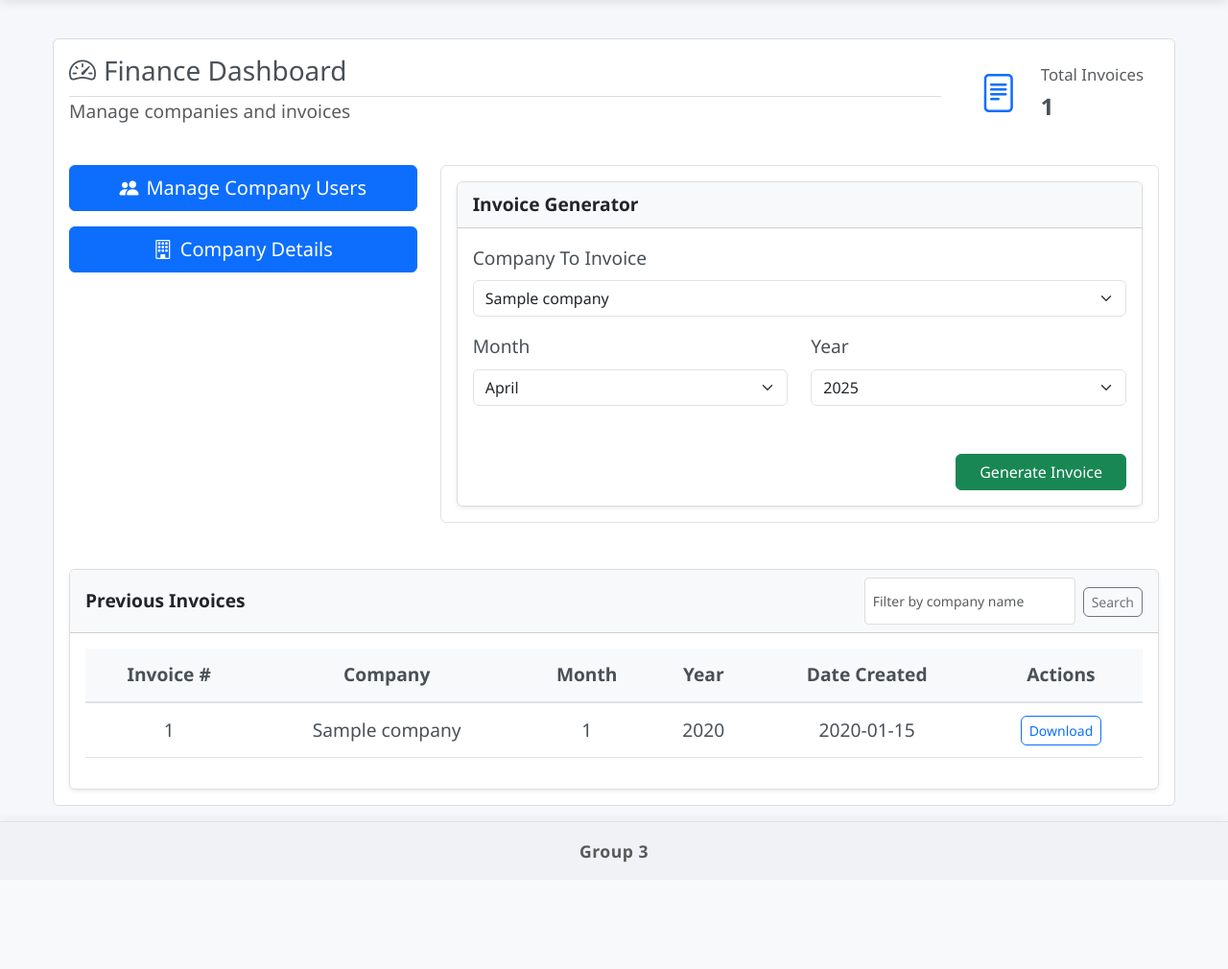
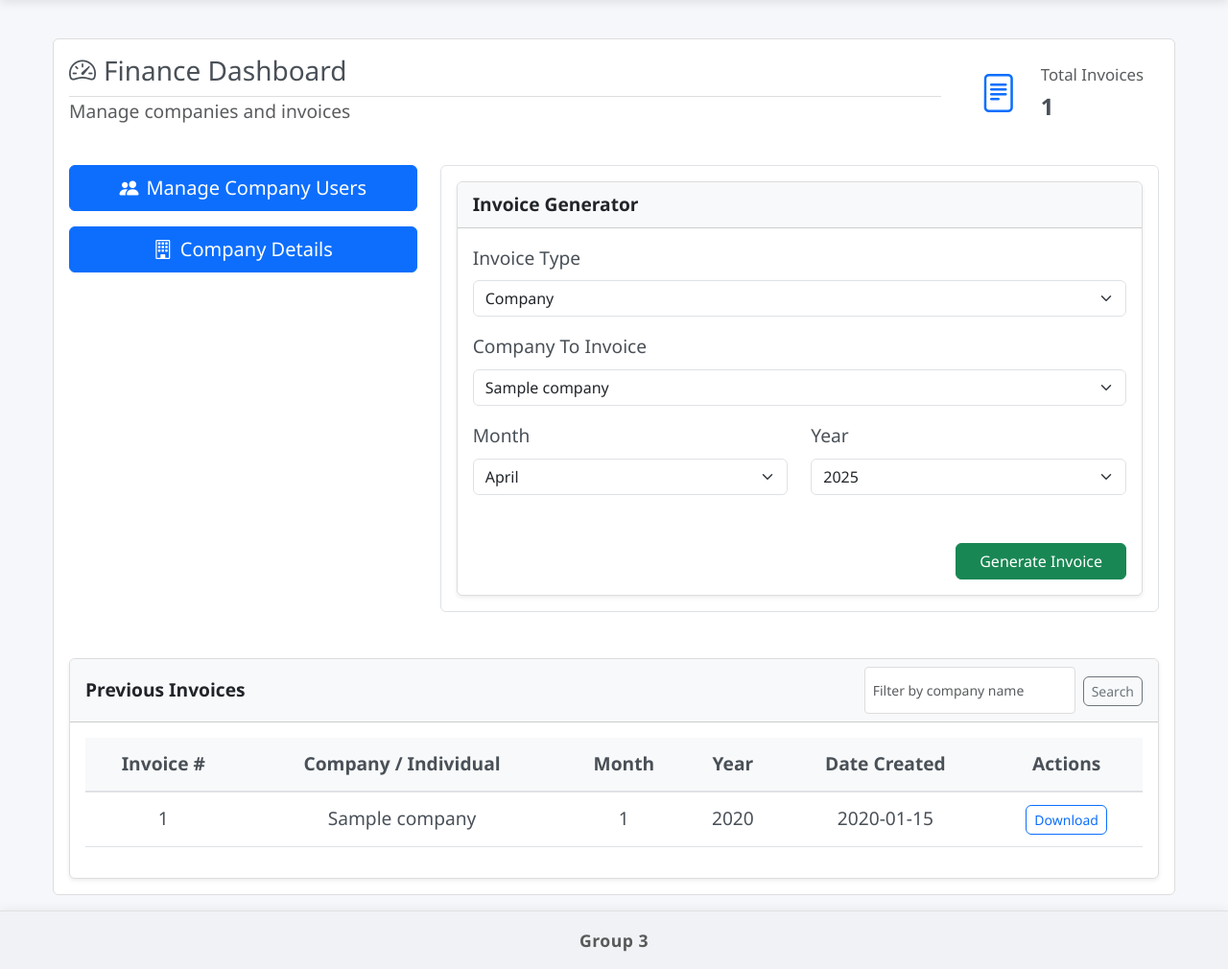
Before and after one commit to charclayt/headlights, a Django app: page /app/finance/ in a window 1280 px wide. Shown: the part 63-1073 px from the top of the page at 96% size. Before the commit the page ends 962 px from the top, so only its background shows below. Run offline with Django 5.2, Linux system fonts and the light colour scheme; a user stored in the database is signed in; tables that the repository leaves empty hold one stand-in row (values such as "Sample post"); some libraries are stand-ins or nearby versions.

Commit message:
feat: allow individuals as well as companies for invoices

```diff
--- a/myapp/models.py
+++ b/myapp/models.py
@@ -328,12 +328,13 @@ class UserProfile(models.Model):
 
 class FinanceReport(models.Model):
     finance_report_id = models.AutoField(db_column='FinanceReportID', primary_key=True)
-    company_id = models.ForeignKey(Company, models.PROTECT, db_column='CompanyID', blank=False, null=False)
-    user_id = models.ForeignKey(UserProfile, models.PROTECT, db_column='UserID', blank=True, null=True)
+    company_id = models.ForeignKey(Company, models.PROTECT, db_column='CompanyID', blank=True, null=True)
+    user_profile_id = models.ForeignKey(UserProfile, models.PROTECT, db_column='UserProfileID', blank=True, null=True, related_name='reports_as_subject')
     year = models.IntegerField(db_column='Year', blank=True, null=True)
     month = models.IntegerField(db_column='Month', blank=True, null=True)
     cost_incurred = models.FloatField(db_column='CostIncurred', blank=True, null=True)
     generated_invoice = models.CharField(db_column='GeneratedInvoice', max_length=255, blank=True, null=True)
+    user_id = models.ForeignKey(UserProfile, models.PROTECT, db_column='CreatedBy', blank=True, null=True, related_name='reports_created')
     created_at = models.DateTimeField(db_column='CreatedAt', blank=False, null=False)
 
     class Meta:
--- a/myapp/urls.py
+++ b/myapp/urls.py
@@ -7,7 +7,7 @@ from myapp.views.CustomerDashBoardView import CustomerDashboardView, ClaimUpload
 from myapp.views.IndexView import IndexView
 from myapp.views.MLDashboardView import MLDashboardView, UploadModelView
 from myapp.views.AccountManagementView import AccountCreationView, AccountContactDetailsView
-from myapp.views.FinanceDashboardViews import FinanceDashboardView, CompanyDetailsView, CompanyManageEmployeesView, download_invoice
+from myapp.views.FinanceDashboardViews import FinanceDashboardView, CompanyDetailsView, CompanyManageEmployeesView, download_invoice, load_entity_field
 
 
 urlpatterns = [
@@ -31,6 +31,7 @@ urlpatterns = [
     path("finance/company-details/", CompanyDetailsView.as_view(), name="company_details"),
     path("finance/manage-employees/", CompanyManageEmployeesView.as_view(), name="company_manage_employees"),
     path("finance/invoice-download/<int:invoice_id>/", download_invoice, name="invoice_download"),
+    path("ajax/load-entity-field/", load_entity_field, name="load_entity_field"),
 
     # ML-related API endpoints
     path("api/upload-model/", UploadModelView.as_view(), name="upload_model"),
--- a/myapp/views/FinanceDashboardViews.py
+++ b/myapp/views/FinanceDashboardViews.py
@@ -22,8 +22,19 @@ from myapp.utility.SimpleResults import SimpleResult
 logger = logging.getLogger(__name__)
 
 class InvoiceForm(forms.Form):
-    company = forms.ChoiceField(
-        label="Company To Invoice",
+    INVOICE_TYPE_CHOICES = [
+        ('company', 'Company'),
+        ('individual', 'Individual'),
+    ]
+
+    invoice_type = forms.ChoiceField(
+        label="Invoice Type",
+        required=True,
+        choices=INVOICE_TYPE_CHOICES
+    )
+
+    entity = forms.ChoiceField(
+        label="Company/Individual",
         required=True
     )
 
@@ -45,9 +56,17 @@ class InvoiceForm(forms.Form):
 
         now = datetime.now()
 
-        self.fields['company'].choices = [
-            (company.company_id, company.name) for company in Company.objects.all()
-        ]
+        invoice_type = self.data.get('invoice_type') or self.initial.get('invoice_type') or 'company'
+
+        if invoice_type == 'individual':
+            self.fields['entity'].choices = [
+                (profile.user_profile_id, profile.auth_id.get_full_name() or profile.auth_id.username)
+                for profile in UserProfile.objects.filter(company_id__isnull=True).select_related('auth_id')
+            ]
+        else:
+            self.fields['entity'].choices = [
+                (company.company_id, company.name) for company in Company.objects.all()
+            ]
 
         self.fields['month'].initial = now.month
         self.fields['year'].initial = now.year
@@ -89,48 +108,74 @@ class FinanceDashboardView(View):
         current_user = get_object_or_404(UserProfile, auth_id = self.request.user.id)
 
         if uploaded_invoice_form.is_valid():
-            company = uploaded_invoice_form.cleaned_data['company']
+            invoice_type = uploaded_invoice_form.cleaned_data['invoice_type']
+            entity_id = uploaded_invoice_form.cleaned_data['entity']
             month = uploaded_invoice_form.cleaned_data['month']
             year = uploaded_invoice_form.cleaned_data['year']
 
             try:
-                generate_invoice(company, month, year, current_user)
+                generate_invoice(invoice_type, entity_id, month, year, current_user)
             except Exception:
-                logger.error(f"An exception occurred while trying to create the invoice for {company}: {traceback.format_exc()}")
-                return HttpResponse(content=f"An exception occurred while trying to create the invoice for {company}, please try again later.", status=500)
+                logger.error(f"An exception occurred while trying to create the invoice for {entity_id}: {traceback.format_exc()}")
+                return HttpResponse(content=f"An exception occurred while trying to create the invoice for {entity_id}, please try again later.", status=500)
 
         else:
             return HttpResponse("Invalid invoice generation submission", status=400)
 
         return redirect("finance_dashboard")
 
-def generate_invoice(company, month, year, user):
-    company_obj = Company.objects.filter(company_id=company).first()
-    company_users = UserProfile.objects.filter(company_id=company)
+def generate_invoice(invoice_type, entity_id, month, year, user):
+    if invoice_type == "company":
+        company_obj = Company.objects.filter(company_id=entity_id).first()
+        company_users = UserProfile.objects.filter(company_id=entity_id)
 
-    total_cost = UploadedRecord.objects.filter(
-        user_id__in=company_users,
-        upload_date__year=year,
-        upload_date__month=month
+        total_cost = UploadedRecord.objects.filter(
+            user_id__in=company_users,
+            upload_date__year=year,
+            upload_date__month=month
+            ).aggregate(
+                total=Sum(F('model_id__price_per_prediction'))
+            )['total'] or 0
+
+        # Placeholder invoice text, this could be formatted for printing as a proper invoice.
+        invoice_text = f"Company: {company_obj.name}, (MONTH,YEAR): {(month, year)} costing {total_cost}."
+
+        report = FinanceReport.objects.create(
+            company_id=company_obj,
+            year=year,
+            month=month,
+            cost_incurred=total_cost,
+            generated_invoice=invoice_text,
+            user_id=user,
+            created_at=timezone.now()
+        )
+    elif invoice_type == 'individual':
+        user_profile = UserProfile.objects.filter(user_profile_id=entity_id, company_id__isnull=True).select_related('auth_id').first()
+
+        if not user_profile:
+            raise ValueError("Invalid individual user selected.")
+
+        total_cost = UploadedRecord.objects.filter(
+            user_id=user_profile,
+            upload_date__year=year,
+            upload_date__month=month
         ).aggregate(
             total=Sum(F('model_id__price_per_prediction'))
         )['total'] or 0
 
-    # Placeholder invoice text, this could be formatted for printing as a proper invoice.
-    invoice_text = f"Company: {company}, (MONTH,YEAR): {(month, year)} costing {total_cost}."
+        invoice_text = f"Individual: {user_profile.auth_id.get_full_name() or user_profile.auth_id.username}, (MONTH,YEAR): {(month, year)} costing {total_cost}."
 
-    report = FinanceReport.objects.create(
-        company_id=company_obj,
-        year=year,
-        month=month,
-        cost_incurred=total_cost,
-        generated_invoice=invoice_text,
-        user_id=user,
-        created_at=timezone.now()
-    )
+        report = FinanceReport.objects.create(
+            user_profile_id=user_profile,
+            year=year,
+            month=month,
+            cost_incurred=total_cost,
+            generated_invoice=invoice_text,
+            user_id=user,
+            created_at=timezone.now()
+        )
 
     return report
-
 
 def download_invoice(request, invoice_id):
     try:
@@ -152,6 +197,18 @@ def download_invoice(request, invoice_id):
         logger.error(f"Failed to download invoice {invoice_id}, error: {traceback.format_exc()}")
         return HttpResponse(content=f"Failed to download invoice {invoice_id}, please try again later.", status=400)
 
+def load_entity_field(request: HttpRequest):
+    invoice_type = request.GET.get("invoice_type", "company")
+    form = InvoiceForm(initial={"invoice_type": invoice_type})
+
+    entity_field = form["entity"]
+    select_html = entity_field.as_widget(attrs={"class": "form-select"})
+    label_text = "Individual To Invoice" if invoice_type == "individual" else "Company To Invoice"
+
+    return JsonResponse({
+        "select_html": select_html,
+        "label": label_text,
+    })
 
 @method_decorator([login_required, permission_required("myapp.view_financereport")], name="dispatch")
 class CompanyDetailsView(View):
--- a/templates/finance.html
+++ b/templates/finance.html
@@ -60,12 +60,25 @@
             <form method="post">
               {% csrf_token %}
               <div class="mb-3">
-                <label for="{{ invoice_form.company.id_for_label }}" class="form-label">Company To Invoice</label>
-                {{ invoice_form.company|add_class:"form-select" }}
-                {% if invoice_form.company.errors %}
-                  <div class="text-danger small">{{ invoice_form.company.errors }}</div>
+                <label for="{{ invoice_form.invoice_type.id_for_label }}" class="form-label">Invoice Type</label>
+                {{ invoice_form.invoice_type|add_class:"form-select" }}
+                {% if invoice_form.invoice_type.errors %}
+                  <div class="text-danger small">{{ invoice_form.invoice_type.errors }}</div>
                 {% endif %}
               </div>
+                <div class="mb-3" id="entity-field-wrapper">
+                  <label for="{{ invoice_form.entity.id_for_label }}" class="form-label" id="entity-label">
+                    {% if invoice_form.data.invoice_type == 'individual' %}
+                      Individual To Invoice
+                    {% else %}
+                      Company To Invoice
+                    {% endif %}
+                  </label>
+                  {{ invoice_form.entity|add_class:"form-select" }}
+                  {% if invoice_form.entity.errors %}
+                    <div class="text-danger small">{{ invoice_form.entity.errors }}</div>
+                  {% endif %}
+                </div>
 
               <div class="row">
                 <div class="col-md-6 mb-3">
@@ -111,7 +124,7 @@
         <thead class="table-light text-center">
           <tr>
             <th>Invoice #</th>
-            <th>Company</th>
+            <th>Company / Individual</th>
             <th>Month</th>
             <th>Year</th>
             <th>Date Created</th>
@@ -122,7 +135,13 @@
           {% for invoice in invoices %}
           <tr>
             <td>{{ invoice.finance_report_id }}</td>
-            <td>{{ invoice.company_id.name }}</td>
+
+            {% if invoice.company_id %}
+              <td>{{ invoice.company_id.name }}</td>
+            {% else %}
+              <td>{{  invoice.user_profile_id.auth_id.username }}</td>
+            {% endif %}
+
             <td>{{ invoice.month }}</td>
             <td>{{ invoice.year }}</td>
             <td>{{ invoice.created_at|date:"Y-m-d" }}</td>
@@ -140,4 +159,24 @@
     </div>
   </div>
 </div>
+
+<script>
+  document.addEventListener('DOMContentLoaded', function () {
+    const invoiceTypeSelect = document.querySelector('[name="invoice_type"]');
+
+    invoiceTypeSelect.addEventListener('change', function () {
+      const selectedType = this.value;
+
+      fetch("{% url 'load_entity_field' %}?invoice_type=" + selectedType)
+        .then(response => response.json())
+        .then(data => {
+          document.getElementById("entity-label").textContent = data.label;
+          document.getElementById("entity-field-wrapper").querySelector("select").outerHTML = data.select_html;
+        })
+        .catch(error => {
+          console.error("Error updating entity field:", error);
+        });
+    });
+  });
+</script>
 {% endblock %}
```
Also changed, not shown: myapp/migrations/0013_financereport_user_profile_id_and_more.py (added).
